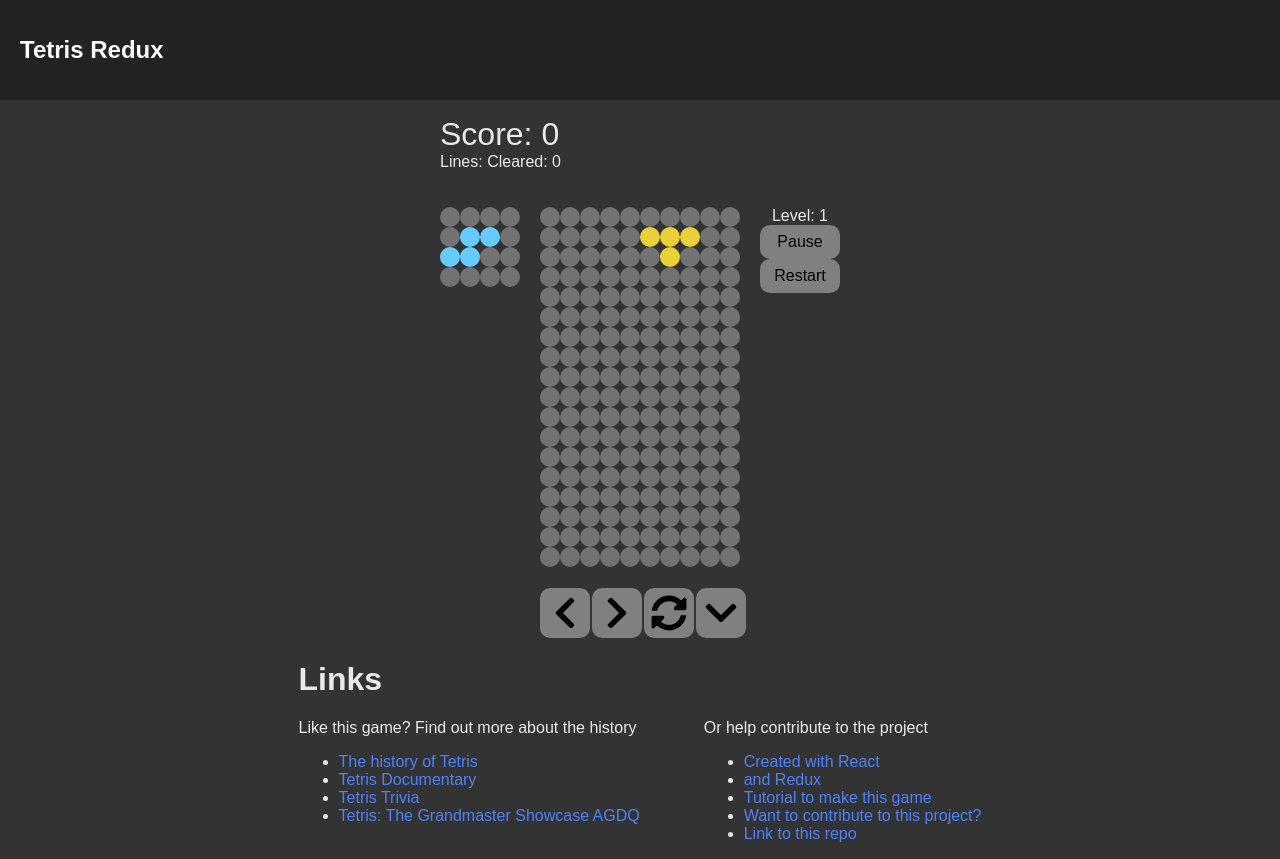
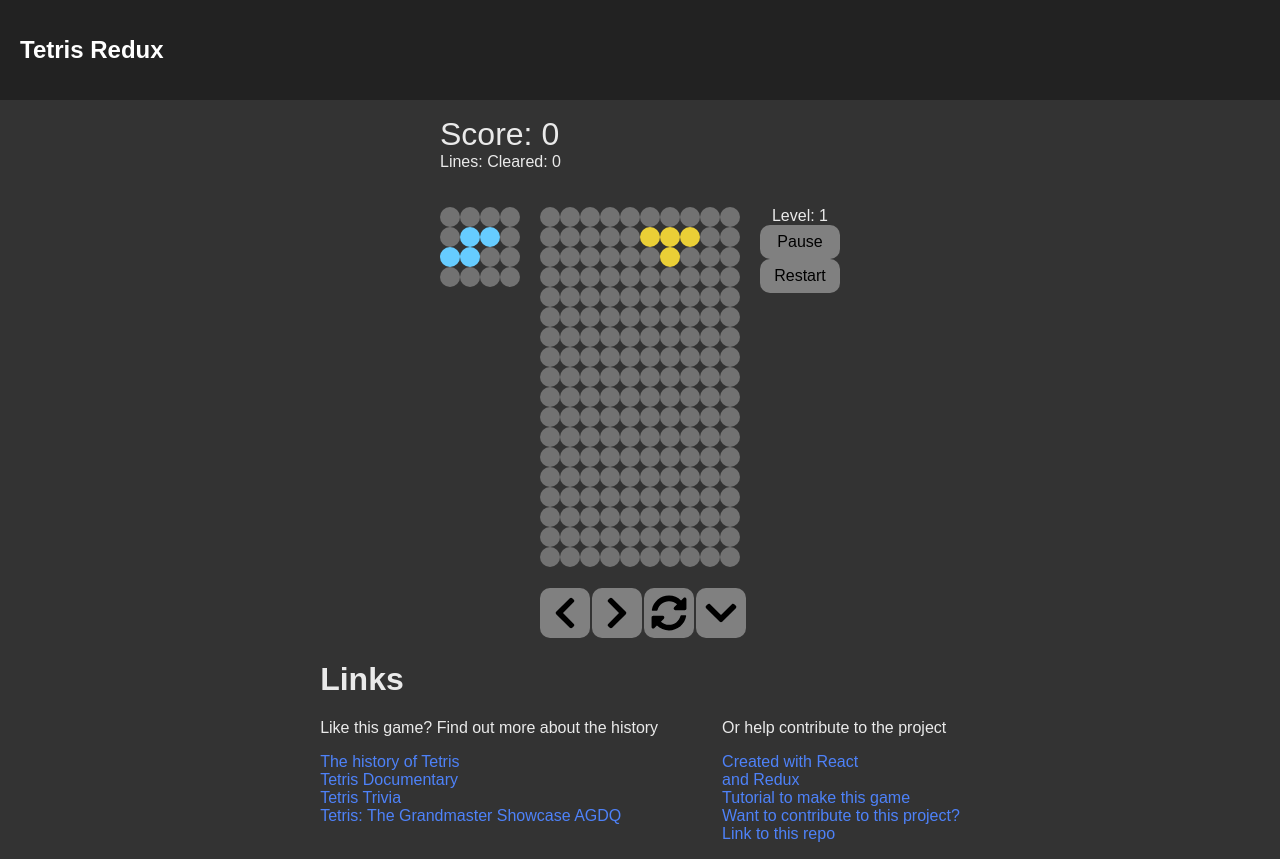
Before and after one commit to soggybag/tetris-redux-app, a React (Create React App) app: page / in a window 1280 px wide. Built offline with nearby package versions, Linux system fonts and the light colour scheme.

Commit message:
remove bullet points and indent

```diff
--- a/src/index.css
+++ b/src/index.css
@@ -299,6 +299,11 @@ a:visited {
   /* height: 100%; */
 }
 
+ul {
+  list-style: none;
+  padding-left: 0;
+}
+
 .row {
   margin-top: 4em;
   margin-left: 4em;
```
